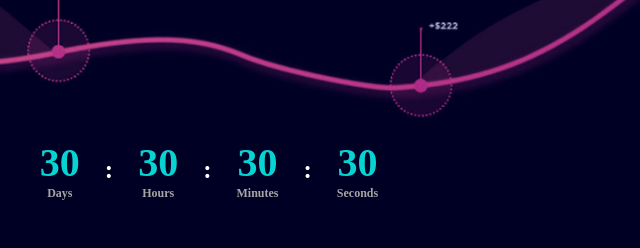
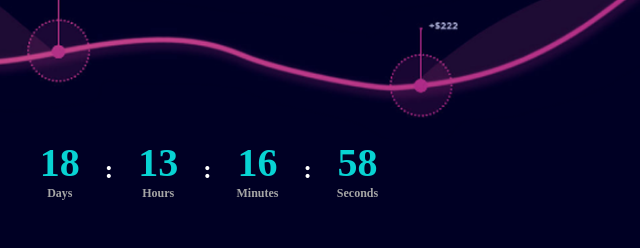
Before and after one commit to Promise-Digitals/Responsive-Cryptocurrency-Website, a plain HTML site: page index.html in a window 1280 px wide. Shown: the part 880-1128 px from the top of the page, 431-1071 px from the left. Drawn offline with nearby package versions, Linux system fonts and the light colour scheme.

Commit message:
updated the site

```diff
--- a/app.js
+++ b/app.js
@@ -0,0 +1,42 @@
+const date = () => {
+    let date_main = new Date("Jun, 04, 2024, 10:50:58");
+    let current_date = new Date();
+    let date_day = parseInt((date_main - current_date)/1000/60/60/24);
+    let date_hour = parseInt((date_main - current_date)/1000/60/60) % 24;
+    let date_min = parseInt((date_main - current_date)/1000/60) % 60;
+    let date_sec = parseInt((date_main - current_date)/1000) % 60;
+
+    document.getElementsByClassName('time')[0].innerHTML = `
+            <span id="day">${date_day} <br> <h6>Days</h6></span>
+            <h5>:</h5>
+            <span id="day">${date_hour} <br> <h6>Hours</h6></span>
+            <h5>:</h5>
+            <span id="day">${date_min} <br> <h6>Minutes</h6></span>
+            <h5>:</h5>
+            <span id="day">${date_sec}<br> <h6>Seconds</h6></span>
+    `
+}
+
+setInterval(date, 1000);
+
+
+// For currency Converter
+
+let coin_first = document.getElementById('coin_first');
+let coin = document.getElementById('coin');
+let btc = document.getElementById('btc');
+
+coin.addEventListener('change', ()=> {
+    let a = coin.value;
+    coin_first.innerText = a.slice(0, 1);
+
+    if(a === "Bitcoin"){
+        btc.innerText = "BTC";
+    }else if(a === "Ethereum"){
+        btc.innerText = "ETH";
+    }else if(a === "Tether"){
+        btc.innerText = "USDT";
+    }else{
+        btc.innerText = "BNB";
+    }
+});
--- a/index.html
+++ b/index.html
@@ -40,13 +40,13 @@
         <p>Lorem ipsum dolor sit, amet consectetur adipisicing elit. Esse doloribus Desparacitado<br>nihil laudantium sit eaque laboriosam qui excepturi distinctio nisi gillum <br>voluptatum! tenetur suscipit aliquam pariatur totam alias sint!</p>
         <img src="/images/grow line.png" alt="">
         <div class="time">
-            <span id="day">30 <br> <h6>Days</h6></span>
+            <!-- <span id="day">30 <br> <h6>Days</h6></span>
             <h5>:</h5>
             <span id="day">30 <br> <h6>Hours</h6></span>
             <h5>:</h5>
             <span id="day">30 <br> <h6>Minutes</h6></span>
             <h5>:</h5>
-            <span id="day">30 <br> <h6>Seconds</h6></span>
+            <span id="day">30 <br> <h6>Seconds</h6></span> -->
         </div>
         <button>Buy Token Now</button>
     </aside>
```
